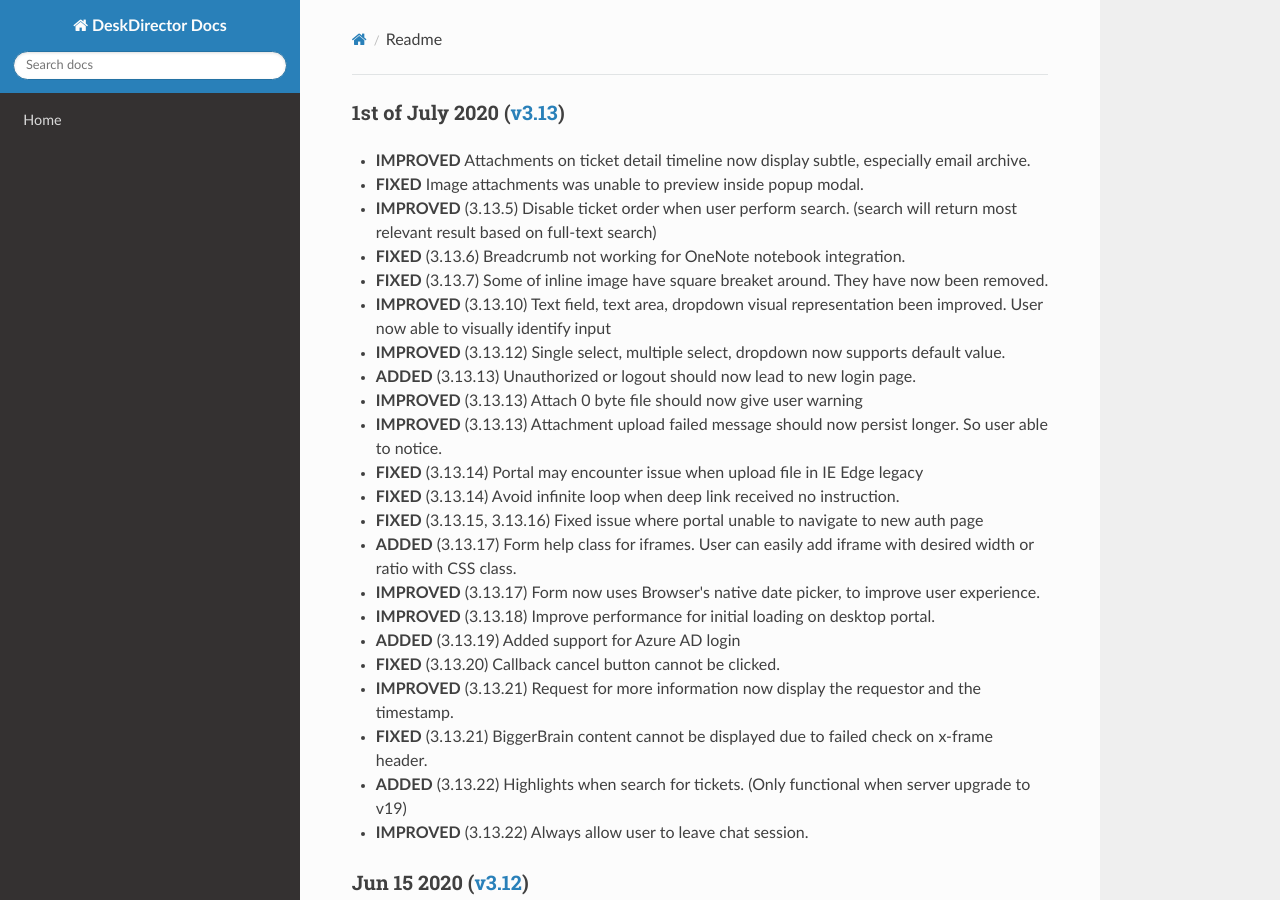
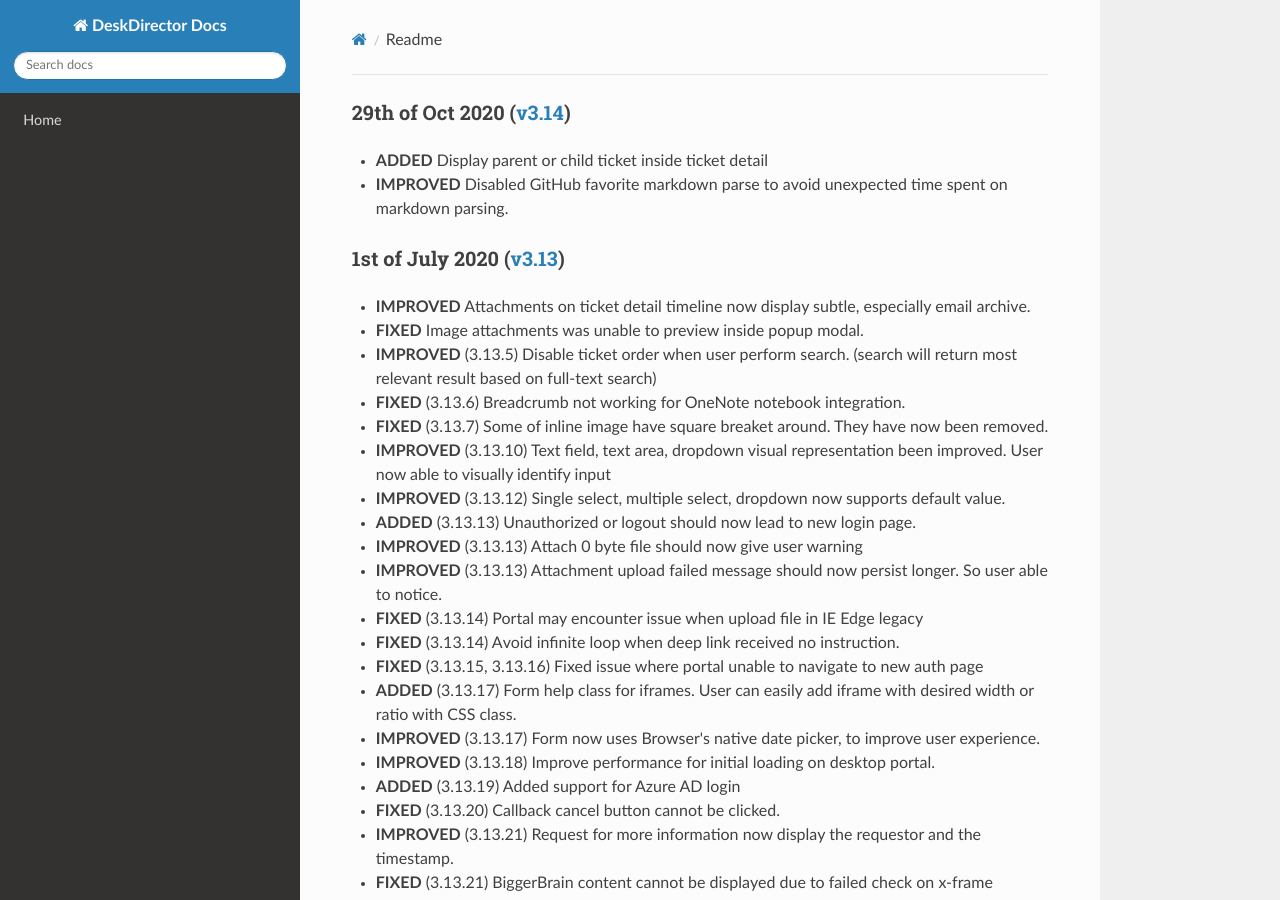
Before and after one commit to DeskDirector/docs, an MkDocs documentation site: the page built from docs/_release/portal/readme.md, in a window 1280 px wide and 900 px high. Built offline with MkDocs 1.6.1, drawn with Linux system fonts in a browser that asks for light colours; nearby versions of some CDN libraries; old or Windows-style settings are respelled for this version of MkDocs.

Commit message:
Update readme.md

```diff
--- a/docs/_release/portal/readme.md
+++ b/docs/_release/portal/readme.md
@@ -1,3 +1,7 @@
+### 29th of Oct 2020 ([v3.14](v3.14))
+- **ADDED** Display parent or child ticket inside ticket detail
+- **IMPROVED** Disabled GitHub favorite markdown parse to avoid unexpected time spent on markdown parsing.
+
 ### 1st of July 2020 ([v3.13](v3.13))
 - **IMPROVED** Attachments on ticket detail timeline now display subtle, especially email archive.
 - **FIXED** Image attachments was unable to preview inside popup modal.
```
